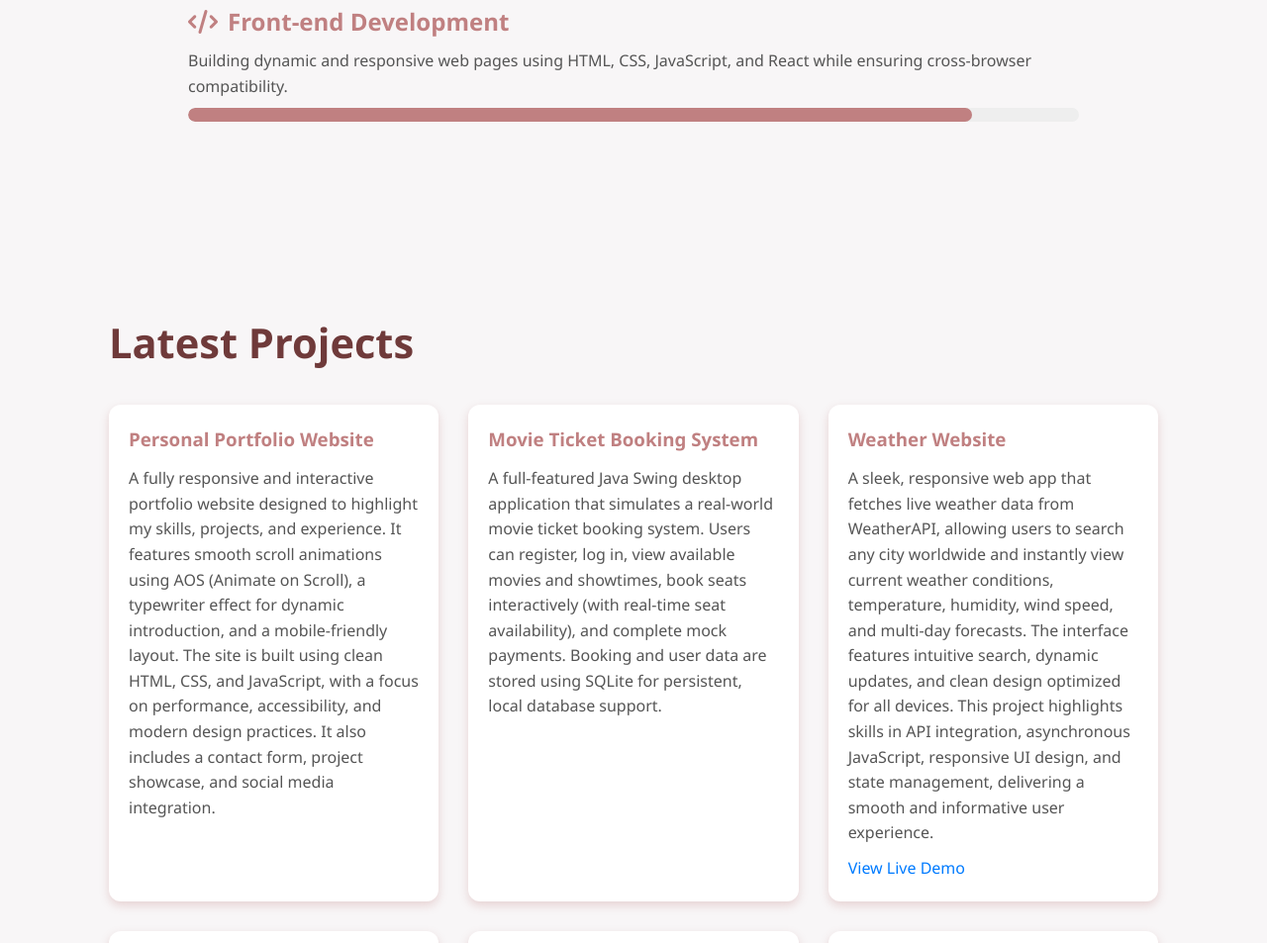
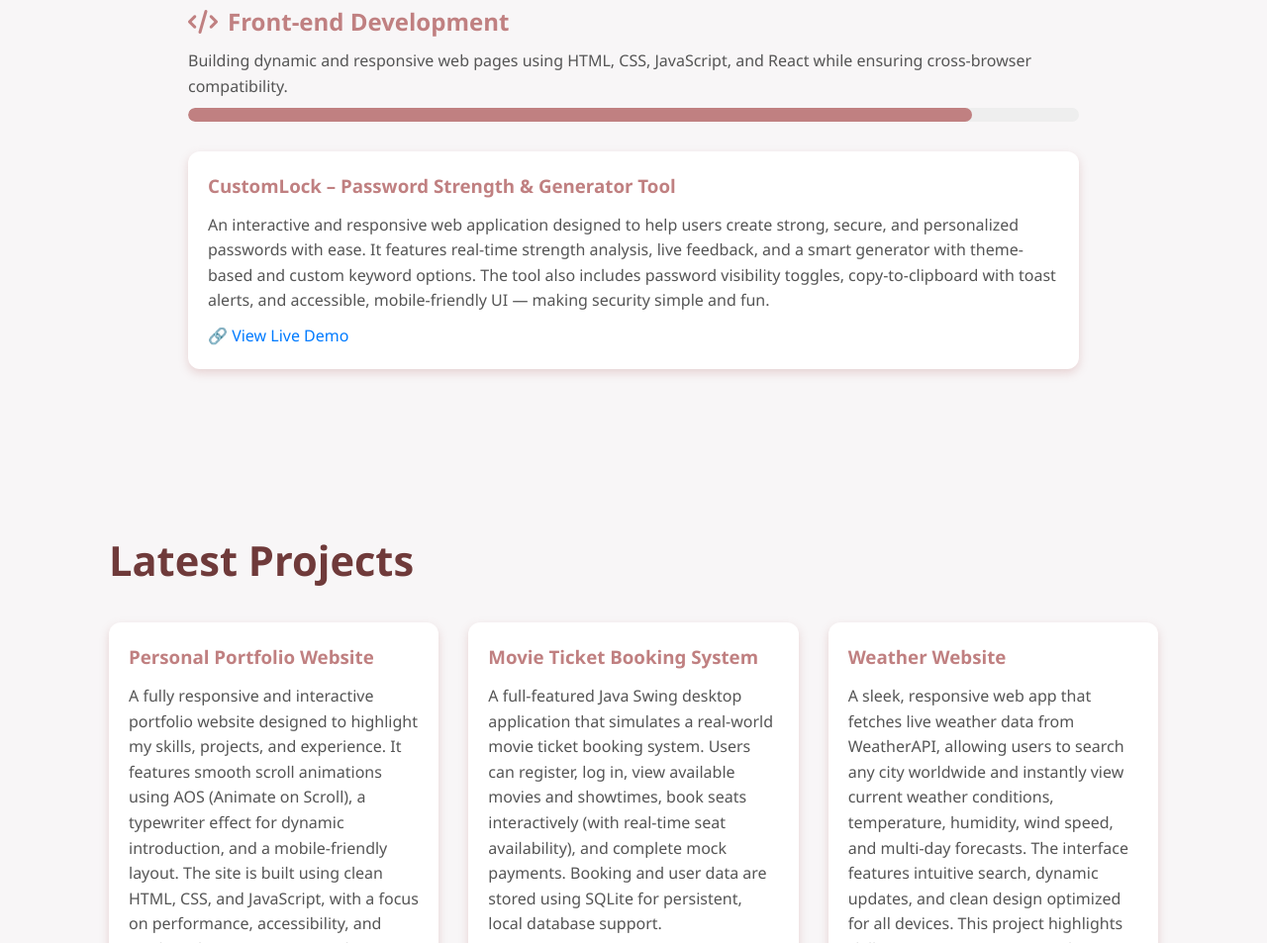
Before and after one commit to nimrah29/Portfolio, a plain HTML site: page index.html in a window 1280 px wide. Shown: the part 1796-2749 px from the top of the page at 99% size. Drawn offline with nearby package versions, Linux system fonts and the light colour scheme.

Commit message:
Update index.html

```diff
--- a/index.html
+++ b/index.html
@@ -146,6 +146,12 @@
           <p>Building dynamic and responsive web pages using HTML, CSS, JavaScript, and React while ensuring cross-browser compatibility.</p>
           <div class="progress"><div class="progress-bar" style="width: 88%"></div></div>
         </div>
+        <div class="project-card">
+         <h3>CustomLock – Password Strength & Generator Tool</h3>
+         <p>An interactive and responsive web application designed to help users create strong, secure, and personalized passwords with ease. It features real-time strength analysis, live feedback, and a smart generator with theme-based and custom keyword options. The tool also includes password visibility toggles, copy-to-clipboard with toast alerts, and accessible, mobile-friendly UI — making security simple and fun.</p>
+         <a href="https://customlock.netlify.app" target="_blank" class="project-link">🔗 View Live Demo</a>
+        </div>
+
       </div>
     </div>
   </section>
```
